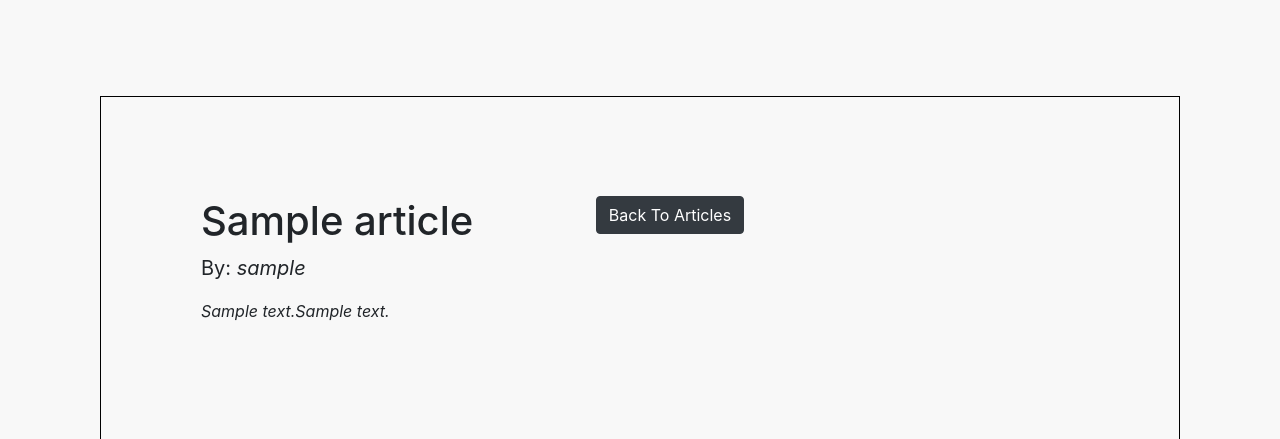
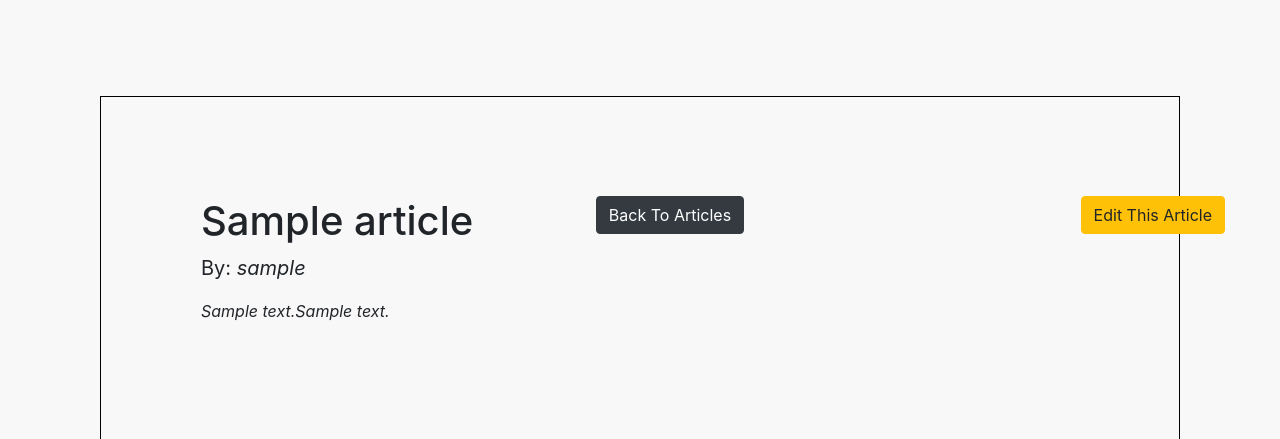
Before and after one commit to BashayerNouri/the_reading_potato, a Django app: page /articles/1/ in a window 1280 px wide. Shown: the part 604-1043 px from the top of the page. Run offline with Django 3.2, Linux system fonts and the light colour scheme; tables that the repository leaves empty hold one stand-in row (values such as "Sample post"); some libraries are stand-ins or nearby versions.

Commit message:
finished edit an article functionality

```diff
--- a/main/static/css/style.css
+++ b/main/static/css/style.css
@@ -20,6 +20,7 @@ body {
 	top: 29%;
 	}
 }
+
 @-moz-keyframes ani-mouse {
 	0% {
 	opacity: 1;
@@ -38,6 +39,7 @@ body {
 	top: 29%;
 	}
 }
+
 @keyframes ani-mouse {
 	0% {
 	opacity: 1;
@@ -56,6 +58,7 @@ body {
 	top: 29%;
 	}
 }
+
  .scroll-btn {
 	display: block;
 	position: absolute;
@@ -122,16 +125,16 @@ body {
 	animation: ani-mouse 2.5s linear infinite;
 }
 
-#details{
+#details {
 	border: 1px black solid;
 	padding: 100px;
-
 }
 
-.details-section{
+.details-section {
 	padding: 100px;
 }
-.title{
+
+.title {
 	text-align: left;
 }
 
@@ -143,18 +146,16 @@ body {
 	background-color: #f8f8f8;
 }
 
-
 #content {
 	color: #666;
 }
 
-
-.bg-opacity{
+.bg-opacity {
     position: relative;
     background-color: #000;
 }
 
-.bg-opacity::before{
+.bg-opacity::before {
     content: ' ';
     display: block;
     position: absolute;
@@ -168,7 +169,7 @@ body {
     background-size: cover;
 }
 
-.content{
+.content {
   position: relative;
   width: 100%;
   height: 600px;
@@ -177,7 +178,7 @@ body {
   padding: 200px;
 }
 
-a:hover{
+a:hover {
 	text-decoration: none !important;
 }
 
@@ -185,13 +186,12 @@ a:hover{
 	padding-top: 40px;
 }
 
-
 .title:hover {
   color: blue;
   text-decoration: none;
 }
 
-.footer{
+.footer {
 	font-family: "Open Sans", sans-serif;
 	padding: 30px;
 	text-align: center;
@@ -203,7 +203,6 @@ a:hover{
 .year {
 	color: #999;
 }
-
 
 #author, #created {
 	font-family: "Open Sans", sans-serif;
@@ -217,24 +216,26 @@ a:hover{
 }
 
 #create {
-	text-align: left;
+	text-align: center;
 }
 
-.back {
+.back, .edit {
 	padding-bottom: 10px;
 	position: absolute;
 	top: 100%;
+}
+
+#edit {
+	text-align: right;
 }
 
 #back {
 	text-align: center;
 }
 
-
-#btn-create{
+#btn-create {
     position: absolute;
     top: 100%;
-
 }
 
 #icon {
--- a/main/templates/article_details.html
+++ b/main/templates/article_details.html
@@ -6,6 +6,11 @@
 	<div id="back" class="container back">
         <a href="{% url 'articles-list' %}">
             <button type="button" class="btn btn-dark">Back To Articles</button>
+        </a>
+    </div>
+	<div id="edit" class="container edit">
+        <a href="{% url 'edit-article' article.id %}">
+            <button type="button" class="btn btn-warning">Edit This Article</button>
         </a>
     </div>
     <div id="details" class="container">
--- a/main/views.py
+++ b/main/views.py
@@ -43,3 +43,18 @@ def create_article(request):
     context = {"form" : form}
 
     return render(request, "create_article.html", context)
+
+
+def edit_article(request, article_id):
+    article = Article.objects.get(id=article_id)
+
+    form = ArticleForm(instance=article)
+    if request.method == "POST":
+        form = ArticleForm(request.POST, instance=article)
+
+        if form.is_valid():
+            form.save()
+            return redirect('article-details', article_id)
+
+    context = {"form":form, "article":article}
+    return render(request, 'edit_article.html', context)
--- a/the_reading_potato/urls.py
+++ b/the_reading_potato/urls.py
@@ -26,6 +26,7 @@ urlpatterns = [
     path('articles/', views.articles_list, name="articles-list"),
     path('articles/<int:article_id>/', views.article_details, name="article-details"),
     path('create/', views.create_article, name="create-article"),
+    path('edit/<int:article_id>', views.edit_article, name="edit-article"),
 ]
 
 
```
Also changed, not shown: main/templates/edit_article.html (added, +19 -0 lines).
